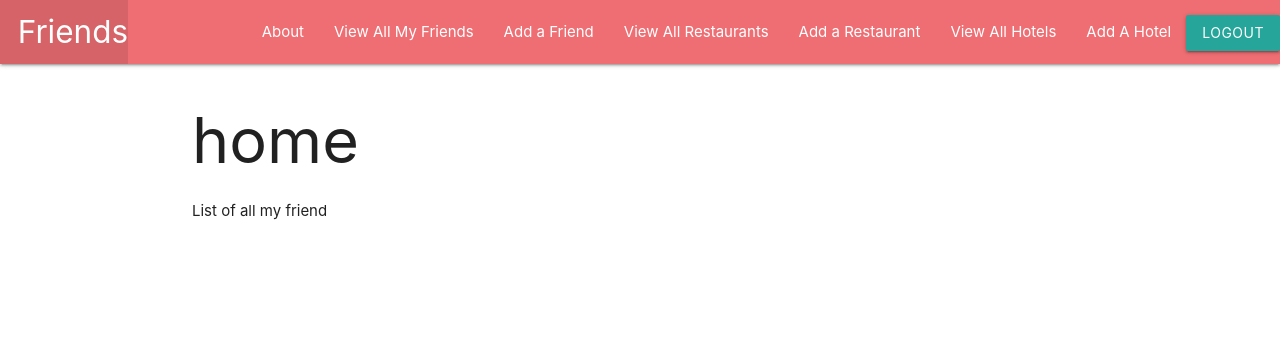
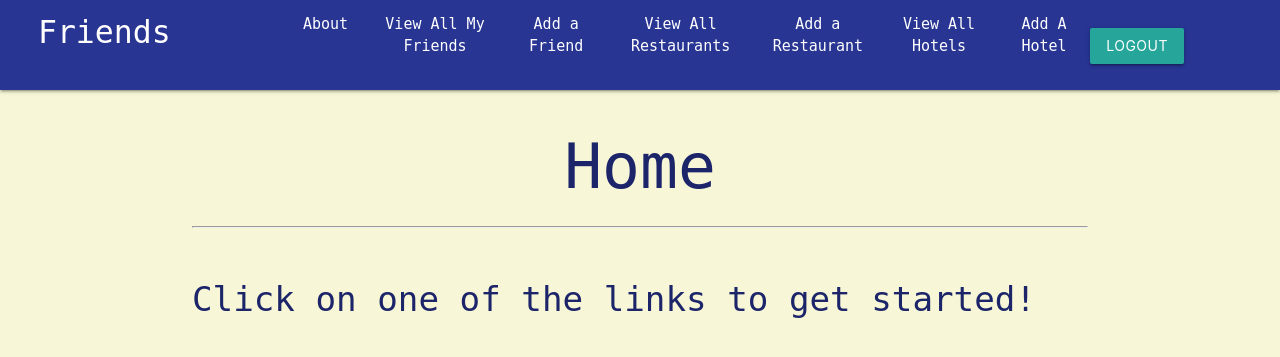
Before and after one commit to kimmyflora/destination, a Django app: page / in a window 1280 px wide. Shown: the top 357 px of the page. Run offline with Django 4.2, Linux system fonts and the light colour scheme; the visitor is signed in with stand-in values (Sample User, id 1).

Commit message:
CSS updated

```diff
--- a/main_app/static/style.css
+++ b/main_app/static/style.css
@@ -3,8 +3,59 @@ body {
 	display: flex;
 	min-height: 100vh;
 	flex-direction: column;
+  background-color: rgba(237, 236, 162, 0.436);
+  margin: 0;
+  padding: 0;
   }
 
+  h1{
+    text-align: center;
+  }
   main {
 	flex: 1 0 auto;
   }
+
+  h3, p, h1, h5, span, td, label, h4{
+    color: #1c256a;
+    font-family:monospace;
+  }
+  a{
+    font-family:monospace;
+  }
+  label{
+    font-size: 1.5vw;
+  }
+
+  .card-content{
+    text-align: center;
+  }
+
+   @media screen and (min-width: 993px) {
+    nav{
+      height: 90px;
+    }
+
+    ul{
+      display: flex;
+    }
+    nav ul a{
+      line-height: 1.5;
+      text-align: center;
+    }
+    li{
+      margin-top: 1vw;
+    }
+    button{
+      margin: 0;
+    }
+    .logo{
+      margin: 0;
+    }
+    header > nav{
+      display: flex;
+      justify-content: center;
+      gap: 15vw;
+
+    }
+
+   }
--- a/main_app/templates/base.html
+++ b/main_app/templates/base.html
@@ -13,14 +13,14 @@
 </head>
 
 <body>
-  <header class="navbar-fixed">
-    <nav>
-      <div class="#f8bbd0 pink lighten-4">
-        <ul>
-          <li><a href="/" class="left brand-logo">&nbsp;&nbsp;Friends</a></li>
-        </ul>
-        <ul class="right">
-
+  <header>
+    <nav class="indigo darken-3">
+      <div class="logo">
+        <a href="/" class="brand-logo left">&nbsp;&nbsp;Friends</a>
+      </div>
+      <div class="nav-wrapper container">
+        <a href="#" data-target="mobile-demo" class="sidenav-trigger right"><i class="material-icons">menu</i></a>
+        <ul class="right hide-on-med-and-down">
           {% if user.is_authenticated %}
           <li><a href="/about">About</a></li>
           <li><a href="/friends">View All My Friends</a></li>
@@ -39,17 +39,43 @@
           <li><a href="{% url 'login' %}">login</a></li>
           <li><a href="{% url 'signup' %}">signup</a></li>
           {% endif %}
-
         </ul>
       </div>
     </nav>
   </header>
+
+  <ul class="sidenav" id="mobile-demo">
+    {% if user.is_authenticated %}
+    <li><a href="/about">About</a></li>
+    <li><a href="/friends">View All My Friends</a></li>
+    <li><a href="{% url 'friends_create' %}">Add a Friend</a></li>
+    <li><a href="{% url 'restaurants_index' %}">View All Restaurants</a></li>
+    <li><a href="{% url 'restaurants_create' %}">Add a Restaurant</a></li>
+    <li><a href="{% url 'hotels_index' %}">View All Hotels</a></li>
+    <li><a href="{% url 'hotels_create' %}">Add A Hotel</a></li>
+    <li>
+      <form method="post" action="{% url 'logout' %}">
+        {% csrf_token %}
+        <button type="submit" class="btn">logout</button>
+      </form>
+    </li>
+    {% else %}
+    <li><a href="{% url 'login' %}">login</a></li>
+    <li><a href="{% url 'signup' %}">signup</a></li>
+    {% endif %}
+  </ul>
+
   <main class="container">
-
-
     {% block content %}
     {% endblock %}
+  </main>
 
+  <script>
+    document.addEventListener('DOMContentLoaded', function () {
+      var elems = document.querySelectorAll('.sidenav');
+      var instances = M.Sidenav.init(elems);
+    });
+  </script>
 </body>
 
 </html>
--- a/main_app/templates/home.html
+++ b/main_app/templates/home.html
@@ -2,7 +2,9 @@
 
 
 {% block content %}
-<h1>home</h1>
-<p>List of all my friend</p>
+<h1>Home</h1>
+<hr>
+<br>
+<h4>Click on one of the links to get started!</h4>
 
 {% endblock content %}
--- a/main_app/templates/main_app/hotel_list.html
+++ b/main_app/templates/main_app/hotel_list.html
@@ -1,7 +1,7 @@
 {% extends 'base.html' %}
 {% block content %}
 
-<h1>Restaurant List</h1>
+<h1>Hotel List</h1>
 
 <!-- you get two variables in the list page (index page) -->
 
```
Also changed, not shown: main_app/templates/friends/detail.html (+14 -16 lines).
